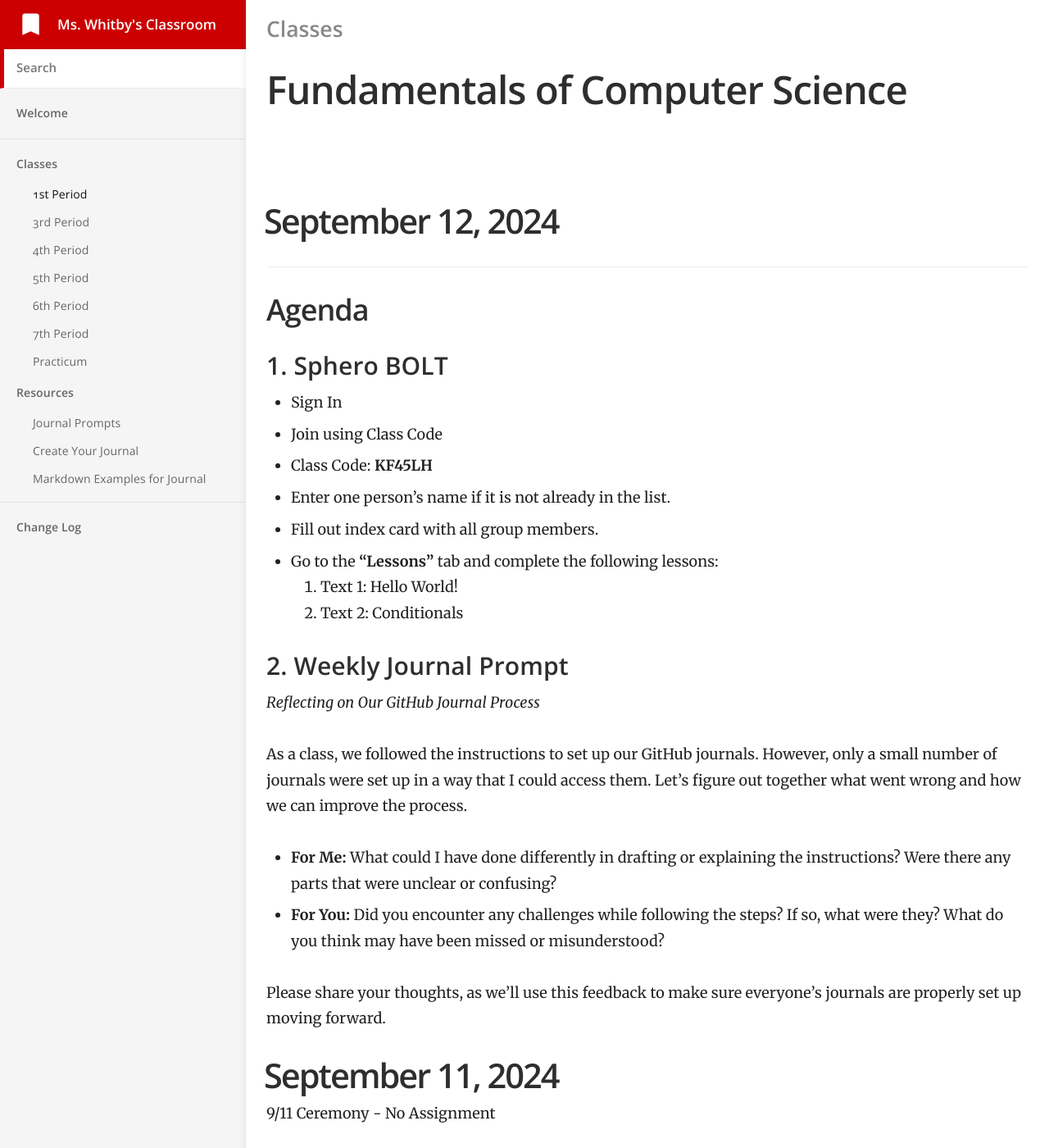
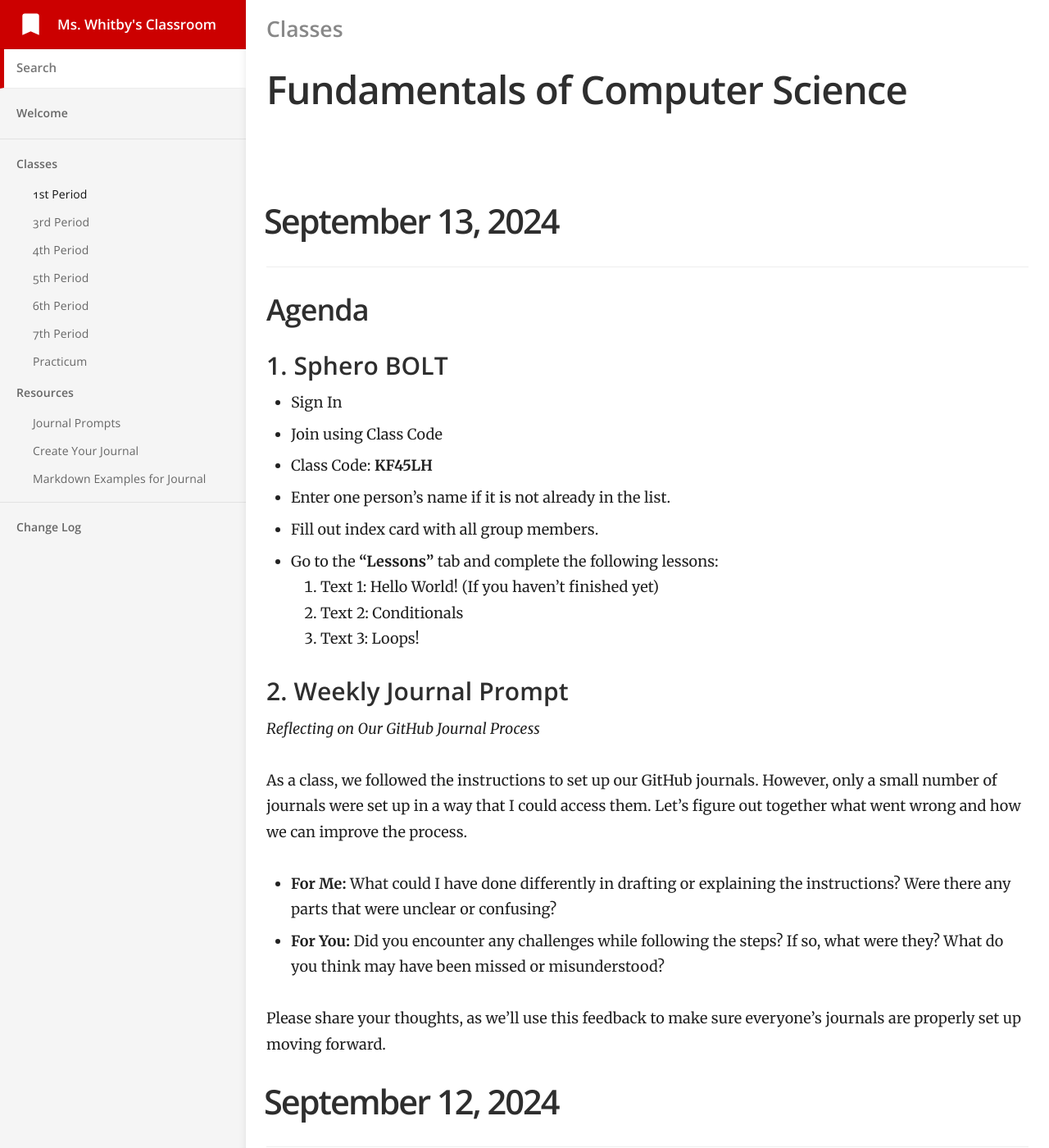
Before and after one commit to mswhitby/classroom, a Jekyll site: the page built from _docs/classes/1st.md, in a window 1280 px wide and 1400 px high. Shown: the whole window at 82% size. Built offline with Jekyll 4.4.1, drawn with Linux system fonts in a browser that asks for light colours.

Commit message:
Updated lessons

```diff
--- a/_docs/classes/1st.md
+++ b/_docs/classes/1st.md
@@ -4,6 +4,34 @@ subtitle: Fundamentals of Computer Science
 category: Classes
 order: 1
 ---
+
+# September 13, 2024
+
+## Agenda
+
+### 1. Sphero BOLT
+
+- Sign In
+- Join using Class Code
+- Class Code: **KF45LH**
+- Enter one person’s name if it is not already in the list.
+- Fill out index card with all group members.
+- Go to the **"Lessons"** tab and complete the following lessons:
+    1. Text 1: Hello World! (If you haven't finished yet)
+    2. Text 2: Conditionals
+    3. Text 3: Loops!
+
+### 2. Weekly Journal Prompt
+
+_Reflecting on Our GitHub Journal Process_
+
+As a class, we followed the instructions to set up our GitHub journals. However, only a small number of journals were set up in a way that I could access them. Let’s figure out together what went wrong and how we can improve the process.
+
+- **For Me:** What could I have done differently in drafting or explaining the instructions? Were there any parts that were unclear or confusing?
+- **For You:** Did you encounter any challenges while following the steps? If so, what were they? What do you think may have been missed or misunderstood?
+
+Please share your thoughts, as we’ll use this feedback to make sure everyone’s journals are properly set up moving forward.
+
 
 # September 12, 2024
 
```
